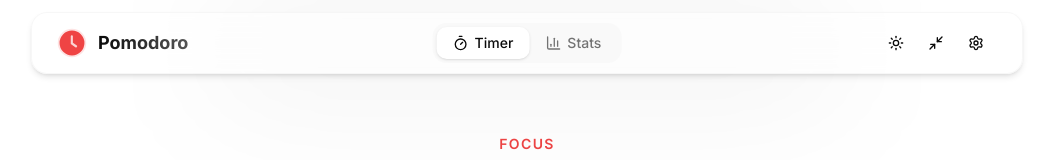
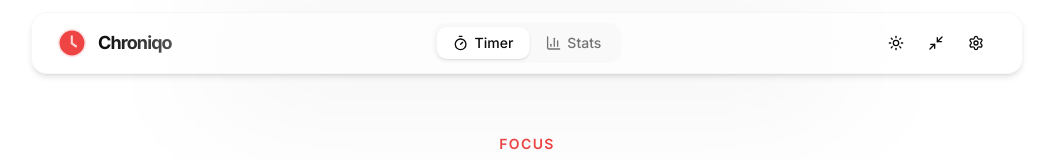
Before and after one commit to mrctnd/pomodoro-timer, a Next.js app: page / in a window 1280 px wide. Shown: the top 160 px of the page, without its empty margins (113-1167 px from the left). Built offline with nearby package versions, Linux system fonts and the light colour scheme.

Commit message:
chore: rebrand app name to Chroniqo

```diff
--- a/src/app/layout.tsx
+++ b/src/app/layout.tsx
@@ -13,10 +13,11 @@ const inter = Inter({
 const basePath = process.env.GITHUB_ACTIONS === 'true' ? '/pomodoro-timer' : ''
 
 export const metadata: Metadata = {
-  title: 'Pomodoro Timer - Stay Focused',
+  title: 'Chroniqo - Stay Focused',
   description:
     'A modern, minimal Pomodoro timer to boost your productivity with task management, statistics, and focus modes.',
   keywords: [
+    'chroniqo',
     'pomodoro',
     'timer',
     'productivity',
@@ -24,7 +25,7 @@ export const metadata: Metadata = {
     'tasks',
     'time management',
   ],
-  authors: [{ name: 'Pomodoro App' }],
+  authors: [{ name: 'Chroniqo App' }],
   manifest: `${basePath}/manifest.webmanifest`,
   icons: {
     icon: `${basePath}/logo.svg`,
@@ -32,15 +33,15 @@ export const metadata: Metadata = {
     apple: `${basePath}/logo.svg`,
   },
   openGraph: {
-    title: 'Pomodoro Timer - Stay Focused',
+    title: 'Chroniqo - Stay Focused',
     description: 'A modern, minimal Pomodoro timer to boost your productivity',
     url: 'https://mrctnd.github.io/pomodoro-timer',
-    siteName: 'Pomodoro Timer',
+    siteName: 'Chroniqo',
     type: 'website',
   },
   twitter: {
     card: 'summary_large_image',
-    title: 'Pomodoro Timer - Stay Focused',
+    title: 'Chroniqo - Stay Focused',
     description: 'A modern, minimal Pomodoro timer to boost your productivity',
   },
 }
--- a/src/components/Header.tsx
+++ b/src/components/Header.tsx
@@ -98,8 +98,8 @@ export function Header() {
                   height={32}
                   className="object-contain"
                 />
-                <span className="font-bold text-lg bg-gradient-to-r from-foreground to-foreground/70 bg-clip-text text-transparent">
-                  Pomodoro
+                <span className="font-bold text-lg bg-gradient-to-r from-foreground to-foreground/70 bg-clip-text text-transparent tracking-tighter">
+                  Chroniqo
                 </span>
               </Link>
 
```
Also changed, not shown: public/manifest.webmanifest, 1 other file (tests, documents, lock files or other folders).
